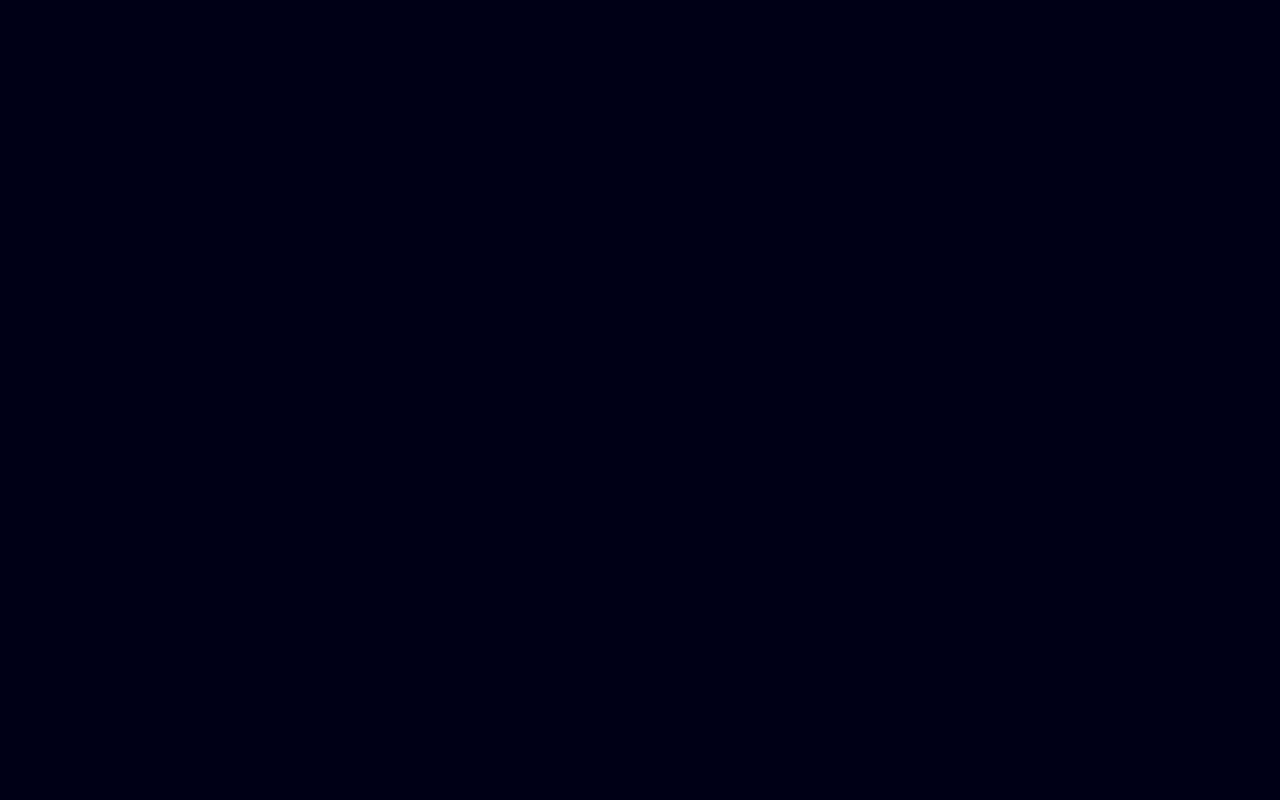
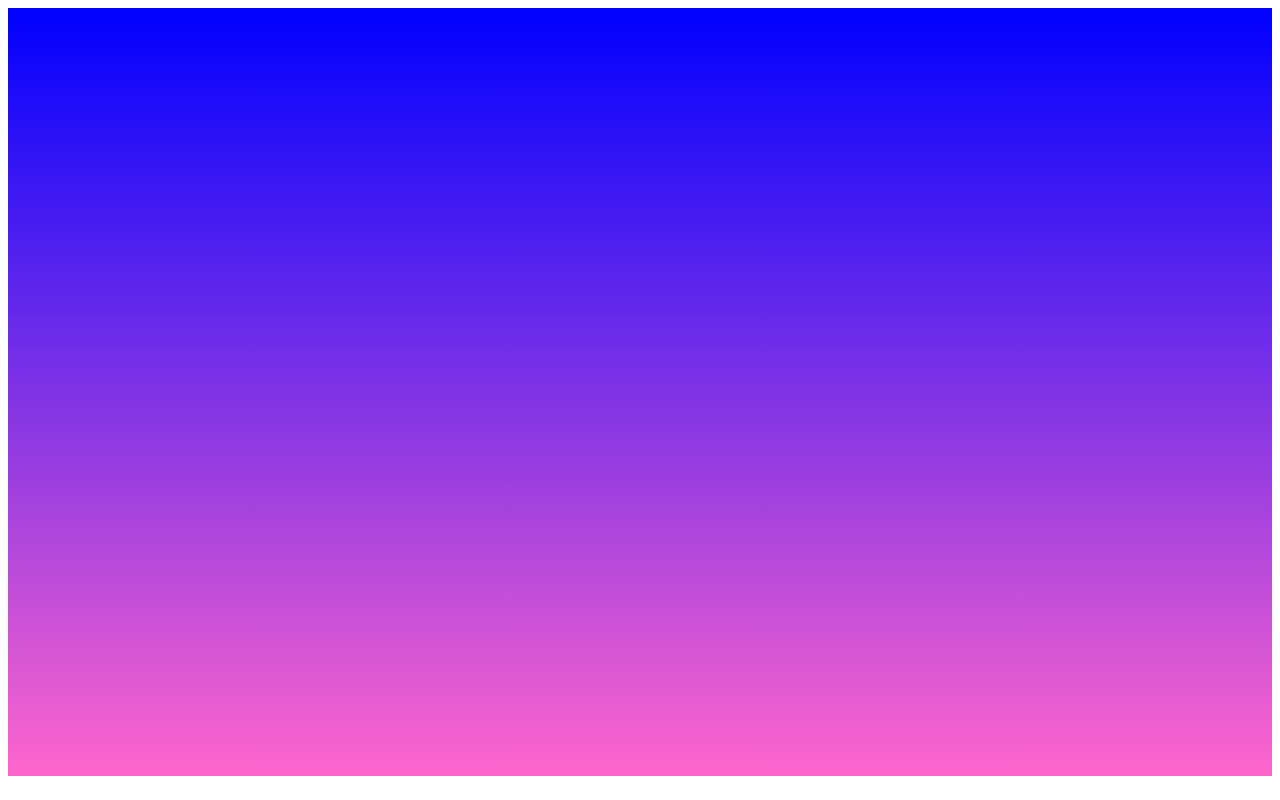
Before and after one commit to Lolwa-Coder/Lolwa-Coder.github.io, a plain HTML site: page index.html in a window 1280 px wide. Drawn offline with Linux system fonts and the light colour scheme.

Commit message:
Update index.html

```diff
--- a/index.html
+++ b/index.html
@@ -1,10 +1,15 @@
 <!DOCTYPE html>
 <html>
 <title>BLANK</title>
+<style>
+div {
+    height: 768px;
+    background: linear-gradient(to bottom, #0000ff 0%, #ff66cc 100%)
+}
+</style>
+<body>
 
-<body bgcolor = rgb(0,0,160)>
-
-
+  <div></div>
 
 </body>
 </html>
```
